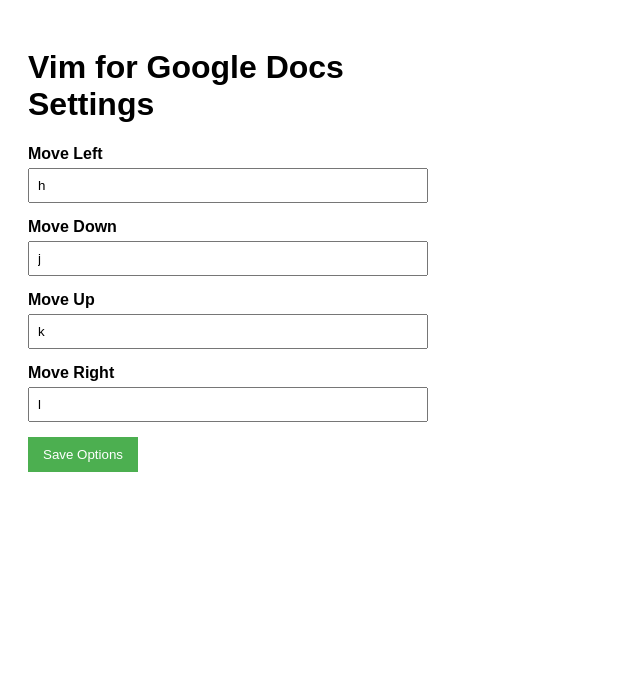
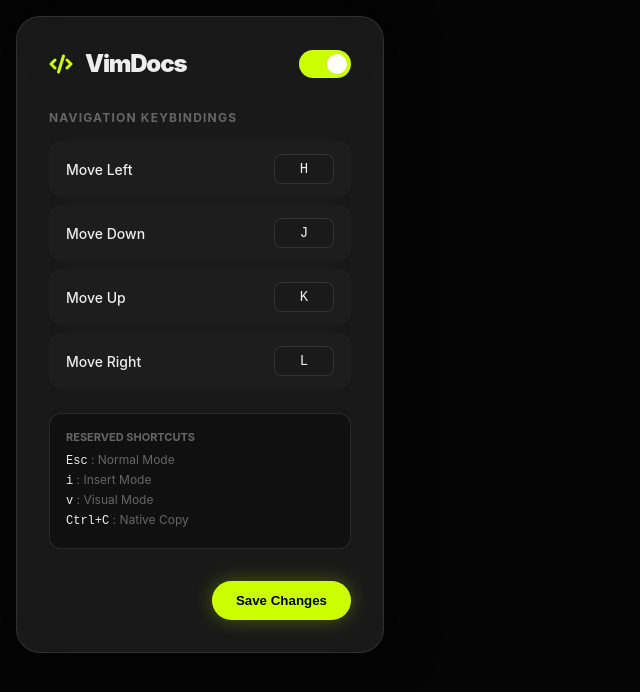
Before and after one commit to mauricio-b-mossi/google_docs_vim, a website built with Vite: page options.html in a window 1280 px wide. Shown: the whole page, without its empty margins (0-640 px from the left). Built offline with nearby package versions, Linux system fonts and the light colour scheme; some packages are replaced by stand-ins of ours.

```diff
--- a/options.html
+++ b/options.html
@@ -1,69 +1,64 @@
 <!DOCTYPE html>
-<html lang="en">
+<html>
+
 <head>
-  <meta charset="UTF-8">
-  <title>Vim for Google Docs - Options</title>
-  <style>
-    body {
-      font-family: sans-serif;
-      padding: 20px;
-      max-width: 400px;
-    }
-    .form-group {
-      margin-bottom: 15px;
-    }
-    label {
-      display: block;
-      margin-bottom: 5px;
-      font-weight: bold;
-    }
-    input[type="text"] {
-      padding: 8px;
-      width: 100%;
-      box-sizing: border-box;
-    }
-    button {
-      padding: 10px 15px;
-      background-color: #4CAF50;
-      color: white;
-      border: none;
-      cursor: pointer;
-    }
-    button:hover {
-      background-color: #45a049;
-    }
-    #status {
-      margin-top: 10px;
-      color: green;
-    }
-  </style>
+  <title>VimDocs Settings</title>
+  <link rel="stylesheet" href="src/options.css">
 </head>
+
 <body>
-  <h1>Vim for Google Docs Settings</h1>
+  <div class="container">
+    <header>
+      <h1>
+        <svg width="24" height="24" viewBox="0 0 24 24" fill="none" stroke="currentColor" stroke-width="3"
+          stroke-linecap="round" stroke-linejoin="round">
+          <path d="m18 16 4-4-4-4"></path>
+          <path d="m6 8-4 4 4 4"></path>
+          <path d="m14.5 4-5 16"></path>
+        </svg>
+        VimDocs
+      </h1>
+      <div class="status-toggle">
+        <label class="switch">
+          <input type="checkbox" id="enabled">
+          <span class="slider"></span>
+        </label>
+      </div>
+    </header>
 
-  <div class="form-group">
-    <label for="key-left">Move Left</label>
-    <input type="text" id="key-left" value="h" maxlength="1">
+    <div class="section-title">Navigation Keybindings</div>
+    <div class="keybinding-list">
+      <div class="keybinding-item">
+        <div class="keybinding-label">Move Left</div>
+        <button type="button" id="left" class="keybinding-btn"></button>
+      </div>
+      <div class="keybinding-item">
+        <div class="keybinding-label">Move Down</div>
+        <button type="button" id="down" class="keybinding-btn"></button>
+      </div>
+      <div class="keybinding-item">
+        <div class="keybinding-label">Move Up</div>
+        <button type="button" id="up" class="keybinding-btn"></button>
+      </div>
+      <div class="keybinding-item">
+        <div class="keybinding-label">Move Right</div>
+        <button type="button" id="right" class="keybinding-btn"></button>
+      </div>
+    </div>
+
+    <div class="reserved-shorthands">
+      <div class="reserved-title">RESERVED SHORTCUTS</div>
+      <div class="reserved-item"><span>Esc</span> : Normal Mode</div>
+      <div class="reserved-item"><span>i</span> : Insert Mode</div>
+      <div class="reserved-item"><span>v</span> : Visual Mode</div>
+      <div class="reserved-item"><span>Ctrl+C</span> : Native Copy</div>
+    </div>
+
+    <div class="footer">
+      <button id="save" class="btn btn-primary">Save Changes</button>
+    </div>
   </div>
+  <script type="module" src="options.js"></script>
+</body>
 
-  <div class="form-group">
-    <label for="key-down">Move Down</label>
-    <input type="text" id="key-down" value="j" maxlength="1">
-  </div>
-
-  <div class="form-group">
-    <label for="key-up">Move Up</label>
-    <input type="text" id="key-up" value="k" maxlength="1">
-  </div>
-
-  <div class="form-group">
-    <label for="key-right">Move Right</label>
-    <input type="text" id="key-right" value="l" maxlength="1">
-  </div>
-
-  <button id="save-btn">Save Options</button>
-  <div id="status"></div>
-
-  <script src="options.js" type="module"></script>
-</body>
 </html>
--- a/options.js
+++ b/options.js
@@ -6,35 +6,114 @@
     right: 'l'
 };
 
-// Saves options to chrome.storage
+const reservedKeys = ['i', 'v', 'V', 'x', 'd', 'c', 'y', 'p', 'u', 'G', 'g', '0', '$', '^', '{', '}'];
+
+let listeningButton = null;
+
+function formatKey(key) {
+    if (!key) return '';
+    if (key.startsWith('Arrow')) return key.replace('Arrow', '');
+    if (key === ' ') return 'Space';
+    return key.length === 1 ? key.toUpperCase() : key;
+}
+
+function handleKeybindingClick(e) {
+    if (listeningButton) cancelListening();
+
+    listeningButton = e.currentTarget;
+    listeningButton.dataset.prevText = listeningButton.innerText;
+    listeningButton.innerText = 'Press key...';
+    listeningButton.classList.add('listening');
+
+    document.addEventListener('keydown', captureKey, { capture: true });
+    // Prevent this click from immediately triggering the global click listener
+    e.stopPropagation();
+}
+
+function cancelListening() {
+    if (!listeningButton) return;
+    listeningButton.innerText = listeningButton.dataset.prevText;
+    listeningButton.classList.remove('listening');
+    listeningButton = null;
+    document.removeEventListener('keydown', captureKey, { capture: true });
+}
+
+function captureKey(e) {
+    e.preventDefault();
+    e.stopPropagation();
+
+    if (!listeningButton) return;
+
+    let key = e.key;
+    // Lowercase letters for consistency
+    if (key.length === 1 && key.match(/[a-zA-Z]/)) {
+        key = key.toLowerCase();
+    }
+
+    if (reservedKeys.includes(key)) {
+        alert(`Key "${key}" is reserved and cannot be used for navigation.`);
+        cancelListening();
+        return;
+    }
+
+    listeningButton.dataset.key = key;
+    listeningButton.innerText = formatKey(key);
+    listeningButton.classList.remove('listening');
+
+    document.removeEventListener('keydown', captureKey, { capture: true });
+    listeningButton = null;
+}
+
 function saveOptions() {
-    const bindings = {
-        left: document.getElementById('key-left').value || defaultKeybindings.left,
-        down: document.getElementById('key-down').value || defaultKeybindings.down,
-        up: document.getElementById('key-up').value || defaultKeybindings.up,
-        right: document.getElementById('key-right').value || defaultKeybindings.right,
+    const enabled = document.getElementById('enabled').checked;
+    const keybindings = {
+        left: document.getElementById('left').dataset.key || 'h',
+        down: document.getElementById('down').dataset.key || 'j',
+        up: document.getElementById('up').dataset.key || 'k',
+        right: document.getElementById('right').dataset.key || 'l'
     };
 
-    chrome.storage.sync.set({ keybindings: bindings }, () => {
-        // Update status to let user know options were saved.
-        const status = document.getElementById('status');
-        status.textContent = 'Options saved.';
+    chrome.storage.sync.set({
+        enabled: enabled,
+        keybindings: keybindings
+    }, () => {
+        const btn = document.getElementById('save');
+        const originalText = btn.innerText;
+        btn.innerText = 'Saved!';
+        btn.style.backgroundColor = '#34C759';
         setTimeout(() => {
-            status.textContent = '';
-        }, 2000);
+            btn.innerText = originalText;
+            btn.style.backgroundColor = '';
+        }, 1500);
     });
 }
 
-// Restores select box and checkbox state using the preferences
-// stored in chrome.storage.
 function restoreOptions() {
-    chrome.storage.sync.get({ keybindings: defaultKeybindings }, (items) => {
-        document.getElementById('key-left').value = items.keybindings.left;
-        document.getElementById('key-down').value = items.keybindings.down;
-        document.getElementById('key-up').value = items.keybindings.up;
-        document.getElementById('key-right').value = items.keybindings.right;
+    chrome.storage.sync.get({
+        enabled: true,
+        keybindings: defaultKeybindings
+    }, (items) => {
+        document.getElementById('enabled').checked = items.enabled;
+
+        ['left', 'down', 'up', 'right'].forEach(dir => {
+            const btn = document.getElementById(dir);
+            btn.dataset.key = items.keybindings[dir];
+            btn.innerText = formatKey(items.keybindings[dir]);
+        });
     });
 }
 
 document.addEventListener('DOMContentLoaded', restoreOptions);
-document.getElementById('save-btn').addEventListener('click', saveOptions);
+document.getElementById('save').addEventListener('click', saveOptions);
+
+// Cancel listening if clicking outside
+document.addEventListener('click', (e) => {
+    if (listeningButton && !e.target.closest('.keybinding-btn')) {
+        cancelListening();
+    }
+});
+
+// Attach listeners to buttons
+document.querySelectorAll('.keybinding-btn').forEach(btn => {
+    btn.addEventListener('click', handleKeybindingClick);
+});
--- /dev/null
+++ b/src/options.css
@@ -0,0 +1,246 @@
+:root {
+  --background: #050505;
+  --foreground: #ededed;
+  --surface: #0a0a0a;
+  --border: rgba(255, 255, 255, 0.1);
+  --neon-green: #CCFF00;
+  --neon-green-hover: #b3e600;
+  --neon-green-glow: rgba(204, 255, 0, 0.3);
+  --success: #34C759;
+  --alert: #FF2D55;
+  --muted: #666666;
+  --glass: rgba(31, 31, 31, 0.8);
+}
+
+* {
+  box-sizing: border-box;
+  margin: 0;
+  padding: 0;
+}
+
+body {
+  background-color: var(--background);
+  color: var(--foreground);
+  font-family: 'Geist Sans', -apple-system, BlinkMacSystemFont, 'Segoe UI', Roboto, sans-serif;
+  display: flex;
+  justify-content: center;
+  align-items: flex-start;
+  min-height: 100vh;
+  padding: 16px;
+  width: 400px;
+}
+
+.container {
+  width: 100%;
+  max-width: 500px;
+  background: var(--glass);
+  backdrop-filter: blur(40px);
+  border: 1px solid var(--border);
+  border-radius: 24px;
+  padding: 32px;
+  box-shadow: 0 0 50px rgba(0, 0, 0, 0.8);
+}
+
+header {
+  display: flex;
+  justify-content: space-between;
+  align-items: center;
+  margin-bottom: 32px;
+}
+
+header h1 {
+  font-size: 24px;
+  font-weight: 900;
+  letter-spacing: -0.05em;
+  display: flex;
+  align-items: center;
+  gap: 12px;
+}
+
+header h1 svg {
+  color: var(--neon-green);
+}
+
+.status-toggle {
+  display: flex;
+  align-items: center;
+  gap: 12px;
+}
+
+/* Switch styling */
+.switch {
+  position: relative;
+  display: inline-block;
+  width: 52px;
+  height: 28px;
+}
+
+.switch input {
+  opacity: 0;
+  width: 0;
+  height: 0;
+}
+
+.slider {
+  position: absolute;
+  cursor: pointer;
+  top: 0;
+  left: 0;
+  right: 0;
+  bottom: 0;
+  background-color: #333;
+  transition: .4s;
+  border-radius: 34px;
+}
+
+.slider:before {
+  position: absolute;
+  content: "";
+  height: 20px;
+  width: 20px;
+  left: 4px;
+  bottom: 4px;
+  background-color: white;
+  transition: .4s;
+  border-radius: 50%;
+}
+
+input:checked+.slider {
+  background-color: var(--neon-green);
+}
+
+input:checked+.slider:before {
+  transform: translateX(24px);
+}
+
+.section-title {
+  font-size: 12px;
+  font-weight: bold;
+  text-transform: uppercase;
+  letter-spacing: 0.1em;
+  color: var(--muted);
+  margin-bottom: 16px;
+  margin-top: 24px;
+}
+
+.keybinding-list {
+  display: flex;
+  flex-direction: column;
+  gap: 8px;
+}
+
+.keybinding-item {
+  display: flex;
+  justify-content: space-between;
+  align-items: center;
+  padding: 12px 16px;
+  background: rgba(255, 255, 255, 0.02);
+  border-radius: 12px;
+  border: 1px solid transparent;
+  transition: background 0.2s, border 0.2s;
+}
+
+.keybinding-item:hover {
+  background: rgba(255, 255, 255, 0.05);
+  border-color: var(--border);
+}
+
+.keybinding-label {
+  font-size: 14px;
+  font-weight: 500;
+}
+
+.keybinding-btn {
+  background: #1a1a1a;
+  border: 1px solid var(--border);
+  color: var(--foreground);
+  padding: 6px 12px;
+  border-radius: 8px;
+  font-family: 'Geist Mono', monospace;
+  font-size: 14px;
+  min-width: 60px;
+  text-align: center;
+  transition: border-color 0.2s, box-shadow 0.2s, color 0.2s, background 0.2s, transform 0.1s;
+  cursor: pointer;
+}
+
+.keybinding-btn:hover {
+  background: rgba(255, 255, 255, 0.05);
+}
+
+.keybinding-btn:active {
+  transform: scale(0.95);
+}
+
+.keybinding-btn.listening {
+  border-color: var(--neon-green);
+  color: var(--neon-green);
+  box-shadow: 0 0 10px var(--neon-green-glow);
+}
+
+.footer {
+  margin-top: 32px;
+  display: flex;
+  justify-content: flex-end;
+  gap: 12px;
+}
+
+.btn {
+  padding: 12px 24px;
+  border-radius: 50px;
+  font-weight: 800;
+  cursor: pointer;
+  transition: transform 0.2s, scale 0.2s;
+  border: none;
+}
+
+.btn:active {
+  transform: scale(0.95);
+}
+
+.btn-primary {
+  background-color: var(--neon-green);
+  color: black;
+  box-shadow: 0 0 20px var(--neon-green-glow);
+}
+
+.btn-primary:hover {
+  background-color: var(--neon-green-hover);
+  transform: scale(1.05);
+}
+
+.btn-secondary {
+  background-color: transparent;
+  color: var(--foreground);
+  border: 1px solid var(--border);
+}
+
+.btn-secondary:hover {
+  background-color: rgba(255, 255, 255, 0.05);
+}
+
+.reserved-shorthands {
+  margin-top: 24px;
+  padding: 16px;
+  background: rgba(0, 0, 0, 0.3);
+  border-radius: 12px;
+  border: 1px solid var(--border);
+}
+
+.reserved-title {
+  font-size: 11px;
+  font-weight: bold;
+  color: var(--muted);
+  margin-bottom: 8px;
+}
+
+.reserved-item {
+  font-size: 12px;
+  color: var(--muted);
+  margin-bottom: 4px;
+}
+
+.reserved-item span {
+  color: var(--foreground);
+  font-family: 'Geist Mono', monospace;
+}
```
Also changed, not shown: DOCUMENTATION_STRATEGY.md (added, +62 -0 lines), docs/ARCHITECTURE.md (added, +37 -0 lines), docs/PROJECT_CONTEXT.md (added, +22 -0 lines), docs/TASK_HISTORY.md (added, +14 -0 lines), src/content.js (+34 -5 lines), .agentrc.md (added), .agents/workflows/update-agentic-memory.md (added), dist/assets/content.js-C-_THJvn.js (added), dist/assets/content.js-CeIQAR9g.js (deleted), dist/assets/options-DQbL2SzS.css (added), dist/assets/options.html-CU6ulj26.js (deleted), dist/assets/options.html-DCL5i8VV.js (added), dist/index.html (deleted), dist/manifest.json, 2 more files.
